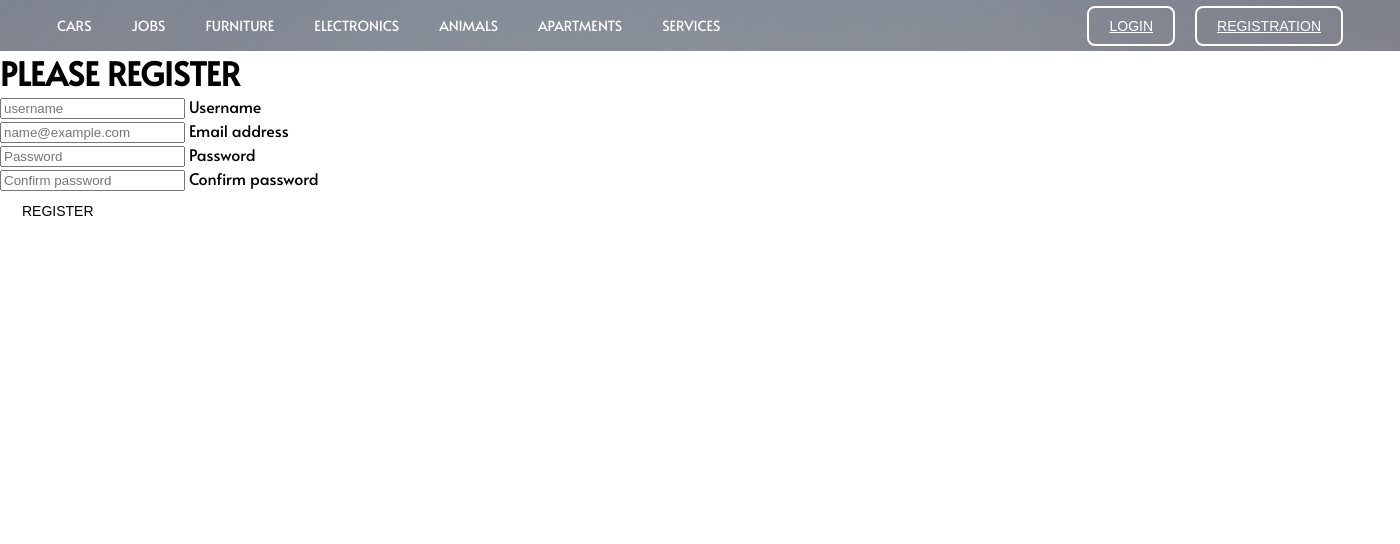
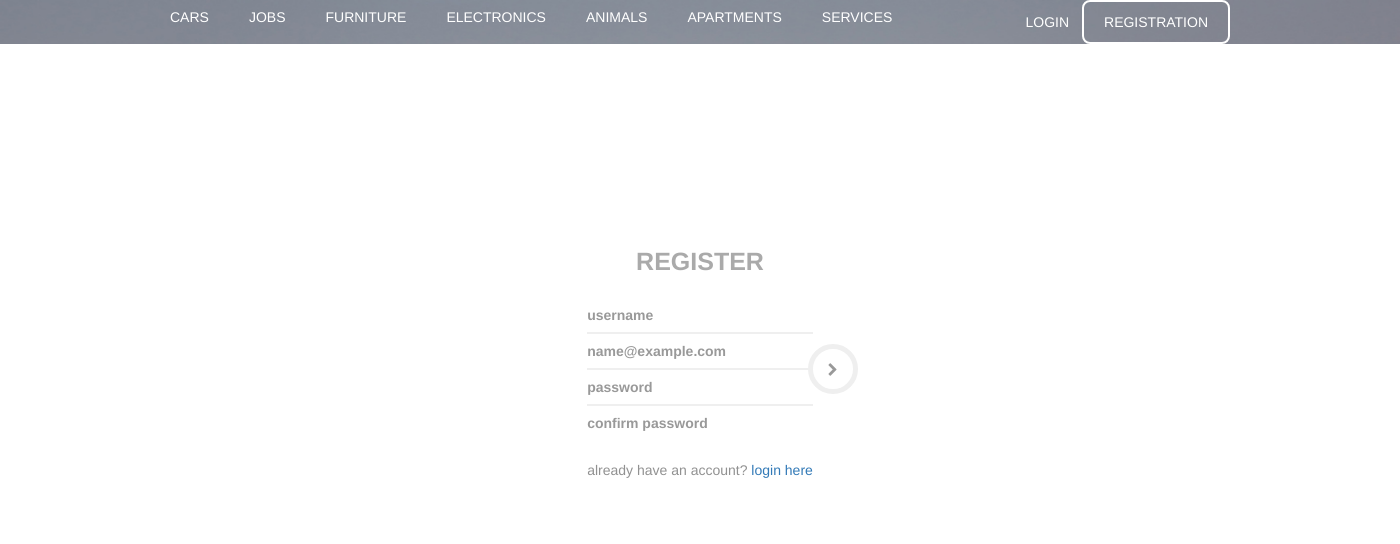
Before and after one commit to Caspermun/django_test, a Django app: page /registration/ in a window 1400 px wide. Shown: the top 544 px of the page. Run offline with Django 4.2, Linux system fonts and the light colour scheme; data comes from the database, SQL or seed files in the repository; both versions use the stored data as it was after the commit; some libraries are stand-ins or nearby versions.

Commit message:
css added

```diff
--- /dev/null
+++ b/static/css/autho.css
@@ -0,0 +1,144 @@
+
+.etc-login-form {
+  color: #919191;
+  padding: 10px 20px;
+}
+.etc-login-form p {
+  margin-bottom: 5px;
+}
+
+.login-form-1 {
+  max-width: 300px;
+  border-radius: 5px;
+  display: inline-block;
+}
+.main-login-form {
+  position: relative;
+}
+.login-form-1 .form-control {
+  border: 0;
+  box-shadow: 0 0 0;
+  border-radius: 0;
+  background: transparent;
+  color: #555555;
+  padding: 7px 0;
+  font-weight: bold;
+  height:auto;
+}
+.login-form-1 .form-control::-webkit-input-placeholder {
+  color: #999999;
+}
+.login-form-1 .form-control:-moz-placeholder,
+.login-form-1 .form-control::-moz-placeholder,
+.login-form-1 .form-control:-ms-input-placeholder {
+  color: #999999;
+}
+.login-form-1 .form-group {
+  margin-bottom: 0;
+  border-bottom: 2px solid #efefef;
+  padding-right: 20px;
+  position: relative;
+}
+.login-form-1 .form-group:last-child {
+  border-bottom: 0;
+}
+.login-group {
+  background: #ffffff;
+  color: #999999;
+  border-radius: 8px;
+  padding: 10px 20px;
+}
+.login-group-checkbox {
+  padding: 5px 0;
+}
+/*=== 5. Login Button ===*/
+.login-form-1 .login-button {
+  position: absolute;
+  right: -25px;
+  top: 50%;
+  background: #ffffff;
+  color: #999999;
+  padding: 11px 0;
+  width: 50px;
+  height: 50px;
+  margin-top: -25px;
+  border: 5px solid #efefef;
+  border-radius: 50%;
+  transition: all ease-in-out 500ms;
+}
+.login-form-1 .login-button:hover {
+  color: #555555;
+  transform: rotate(450deg);
+}
+.login-form-1 .login-button.clicked {
+  color: #555555;
+}
+.login-form-1 .login-button.clicked:hover {
+  transform: none;
+}
+.login-form-1 .login-button.clicked.success {
+  color: #2ecc71;
+}
+.login-form-1 .login-button.clicked.error {
+  color: #e74c3c;
+}
+/*=== 6. Form Invalid ===*/
+label.form-invalid {
+  position: absolute;
+  top: 0;
+  right: 0;
+  z-index: 5;
+  display: block;
+  margin-top: -25px;
+  padding: 7px 9px;
+  background: #777777;
+  color: #ffffff;
+  border-radius: 5px;
+  font-weight: bold;
+  font-size: 11px;
+}
+label.form-invalid:after {
+  top: 100%;
+  right: 10px;
+  border: solid transparent;
+  content: " ";
+  height: 0;
+  width: 0;
+  position: absolute;
+  pointer-events: none;
+  border-color: transparent;
+  border-top-color: #777777;
+  border-width: 6px;
+}
+/*=== 7. Form - Main Message ===*/
+.login-form-main-message {
+  background: #ffffff;
+  color: #999999;
+  border-left: 3px solid transparent;
+  border-radius: 3px;
+  margin-bottom: 8px;
+  font-weight: bold;
+  height: 0;
+  padding: 0 20px 0 17px;
+  opacity: 0;
+  transition: all ease-in-out 200ms;
+}
+.login-form-main-message.show {
+  height: auto;
+  opacity: 1;
+  padding: 10px 20px 10px 17px;
+}
+.login-form-main-message.success {
+  border-left-color: #2ecc71;
+}
+.login-form-main-message.error {
+  border-left-color: #e74c3c;
+}
+
+.logo {
+  margin-top: 150px;
+  font-size: 25px;
+  color: #aaaaaa;
+  font-weight: bold;
+  text-transform: uppercase;
+}
--- a/static/css/main.css
+++ b/static/css/main.css
@@ -29,6 +29,7 @@ ul, li {
     text-transform: uppercase;
     text-decoration: none;
     font-size: 14px;
+
 }
 
 .header a {
@@ -80,3 +81,8 @@ button:hover {
     text-transform: uppercase;
     text-decoration: none;
 }
+
+form {
+    display: block;
+
+}
--- /dev/null
+++ b/static/js/autho.js
@@ -0,0 +1,156 @@
+(function($) {
+    "use strict";
+
+	// Options for Message
+	//----------------------------------------------
+  var options = {
+	  'btn-loading': '<i class="fa fa-spinner fa-pulse"></i>',
+	  'btn-success': '<i class="fa fa-check"></i>',
+	  'btn-error': '<i class="fa fa-remove"></i>',
+	  'msg-success': 'All Good! Redirecting...',
+	  'msg-error': 'Wrong login credentials!',
+	  'useAJAX': true,
+  };
+
+	// Login Form
+	//----------------------------------------------
+	// Validation
+  $("#login-form").validate({
+  	rules: {
+      lg_username: "required",
+  	  lg_password: "required",
+    },
+  	errorClass: "form-invalid"
+  });
+
+	// Form Submission
+  $("#login-form").submit(function() {
+  	remove_loading($(this));
+
+		if(options['useAJAX'] == true)
+		{
+			// Dummy AJAX request (Replace this with your AJAX code)
+		  // If you don't want to use AJAX, remove this
+  	  dummy_submit_form($(this));
+
+		  // Cancel the normal submission.
+		  // If you don't want to use AJAX, remove this
+  	  return false;
+		}
+  });
+
+	// Register Form
+	//----------------------------------------------
+	// Validation
+  $("#register-form").validate({
+  	rules: {
+      reg_username: "required",
+  	  reg_password: {
+  			required: true,
+  			minlength: 5
+  		},
+   		reg_password_confirm: {
+  			required: true,
+  			minlength: 5,
+  			equalTo: "#register-form [name=reg_password]"
+  		},
+  		reg_email: {
+  	    required: true,
+  			email: true
+  		},
+  		reg_agree: "required",
+    },
+	  errorClass: "form-invalid",
+	  errorPlacement: function( label, element ) {
+	    if( element.attr( "type" ) === "checkbox" || element.attr( "type" ) === "radio" ) {
+    		element.parent().append( label ); // this would append the label after all your checkboxes/labels (so the error-label will be the last element in <div class="controls"> )
+	    }
+			else {
+  	  	label.insertAfter( element ); // standard behaviour
+  	  }
+    }
+  });
+
+  // Form Submission
+  $("#register-form").submit(function() {
+  	remove_loading($(this));
+
+		if(options['useAJAX'] == true)
+		{
+			// Dummy AJAX request (Replace this with your AJAX code)
+		  // If you don't want to use AJAX, remove this
+  	  dummy_submit_form($(this));
+
+		  // Cancel the normal submission.
+		  // If you don't want to use AJAX, remove this
+  	  return false;
+		}
+  });
+
+	// Forgot Password Form
+	//----------------------------------------------
+	// Validation
+  $("#forgot-password-form").validate({
+  	rules: {
+      fp_email: "required",
+    },
+  	errorClass: "form-invalid"
+  });
+
+	// Form Submission
+  $("#forgot-password-form").submit(function() {
+  	remove_loading($(this));
+
+		if(options['useAJAX'] == true)
+		{
+			// Dummy AJAX request (Replace this with your AJAX code)
+		  // If you don't want to use AJAX, remove this
+  	  dummy_submit_form($(this));
+
+		  // Cancel the normal submission.
+		  // If you don't want to use AJAX, remove this
+  	  return false;
+		}
+  });
+
+	// Loading
+	//----------------------------------------------
+  function remove_loading($form)
+  {
+  	$form.find('[type=submit]').removeClass('error success');
+  	$form.find('.login-form-main-message').removeClass('show error success').html('');
+  }
+
+  function form_loading($form)
+  {
+    $form.find('[type=submit]').addClass('clicked').html(options['btn-loading']);
+  }
+
+  function form_success($form)
+  {
+	  $form.find('[type=submit]').addClass('success').html(options['btn-success']);
+	  $form.find('.login-form-main-message').addClass('show success').html(options['msg-success']);
+  }
+
+  function form_failed($form)
+  {
+  	$form.find('[type=submit]').addClass('error').html(options['btn-error']);
+  	$form.find('.login-form-main-message').addClass('show error').html(options['msg-error']);
+  }
+
+	// Dummy Submit Form (Remove this)
+	//----------------------------------------------
+	// This is just a dummy form submission. You should use your AJAX function or remove this function if you are not using AJAX.
+  function dummy_submit_form($form)
+  {
+  	if($form.valid())
+  	{
+  		form_loading($form);
+
+  		setTimeout(function() {
+  			form_success($form);
+  		}, 2000);
+  	}
+  }
+
+})(jQuery);
--- a/templates/base.html
+++ b/templates/base.html
@@ -7,10 +7,14 @@
     <link rel="preconnect" href="https://fonts.gstatic.com" crossorigin>
     <link href="https://fonts.googleapis.com/css2?family=Alata&display=swap" rel="stylesheet">
     <link rel="stylesheet" href="../static/css/main.css">
-{#    <link href="https://cdn.jsdelivr.net/npm/bootstrap@5.1.3/dist/css/bootstrap.min.css" rel="stylesheet" integrity="sha384-1BmE4kWBq78iYhFldvKuhfTAU6auU8tT94WrHftjDbrCEXSU1oBoqyl2QvZ6jIW3" crossorigin="anonymous">#}
+    <link href="//maxcdn.bootstrapcdn.com/bootstrap/3.3.0/css/bootstrap.min.css" rel="stylesheet" id="bootstrap-css">
+    <link rel="stylesheet" href="../static/css/autho.css">
+    <script src="../static/js/autho.js"></script>
+    <link rel="stylesheet" href="//maxcdn.bootstrapcdn.com/font-awesome/4.3.0/css/font-awesome.min.css">
 </head>
 
 <body>
+
 <header id="header" class="header">
     <div class="container">
         <div class="nav">
@@ -48,7 +52,7 @@
 
     </div>
 </footer>
-<script src="https://cdn.jsdelivr.net/npm/bootstrap@5.1.3/dist/js/bootstrap.bundle.min.js" integrity="sha384-ka7Sk0Gln4gmtz2MlQnikT1wXgYsOg+OMhuP+IlRH9sENBO0LRn5q+8nbTov4+1p" crossorigin="anonymous"></script>
+{#<script src="https://cdn.jsdelivr.net/npm/bootstrap@5.1.3/dist/js/bootstrap.bundle.min.js" integrity="sha384-ka7Sk0Gln4gmtz2MlQnikT1wXgYsOg+OMhuP+IlRH9sENBO0LRn5q+8nbTov4+1p" crossorigin="anonymous"></script>#}
 
 {% block content %}
 {% endblock %}
--- a/templates/registration.html
+++ b/templates/registration.html
@@ -1,26 +1,62 @@
 {% extends 'base.html' %}
 
 {% block content %}
-    <form method="POST">
-        {% csrf_token %}
-        <h1>Please register</h1>
-        <div class="form-floating">
-            <input type="text" name="username" class="form-control" id="username" placeholder="username">
-            <label for="username">Username</label>
+    {#    <form method="POST">#}
+    {#        {% csrf_token %}#}
+    {#        <h1>Please register</h1>#}
+    {#        <div class="form-floating">#}
+    {#            <input type="text" name="username" class="form-control" id="username" placeholder="username">#}
+    {#            <label for="username">Username</label>#}
+    {#        </div>#}
+    {##}
+    {#        <div class="form-floating">#}
+    {#            <input type="text" name="email" class="form-control" id="email" placeholder="name@example.com">#}
+    {#            <label for="email">Email address</label>#}
+    {#        </div>#}
+    {#        <div class="form-floating">#}
+    {#            <input type="password" name="password" class="form-control" id="password" placeholder="Password">#}
+    {#            <label for="password">Password</label>#}
+    {#        </div>#}
+    {#        <div class="form-floating">#}
+    {#            <input type="password" name="password2" class="form-control" id="password_confirm" placeholder="Confirm password">#}
+    {#            <label for="password_confirm">Confirm password</label>#}
+    {#        </div>#}
+    {#        <button type="submit">Register</button>#}
+    {#    </form>#}
+    <div class="text-center" style="padding:50px 0">
+        <div class="logo">register</div>
+        <div class="login-form-1">
+            <form id="register-form" class="text-left" method="POST">
+                {% csrf_token %}
+                <div class="login-form-main-message"></div>
+                <div class="main-login-form">
+                    <div class="login-group">
+                        <div class="form-group">
+                            <label for="username" class="sr-only">Username</label>
+                            <input type="text" class="form-control" id="username" name="username"
+                                   placeholder="username">
+                        </div>
+                        <div class="form-group">
+                            <label for=email" class="sr-only">Email</label>
+                            <input type="text" class="form-control" id="email" name="email" placeholder="name@example.com">
+                        </div>
+                        <div class="form-group">
+                            <label for="password" class="sr-only">Password</label>
+                            <input type="password" class="form-control" id="password" name="password"
+                                   placeholder="password">
+                        </div>
+                        <div class="form-group">
+                            <label for="password_confirm" class="sr-only">Password Confirm</label>
+                            <input type="password" class="form-control" id="password_confirm"
+                                   name="password2" placeholder="confirm password">
+                        </div>
+                    </div>
+                    <button type="submit" class="login-button"><i class="fa fa-chevron-right"></i></button>
+                </div>
+                <div class="etc-login-form">
+                    <p>already have an account? <a href="{% url 'login' %}">login here</a></p>
+                </div>
+            </form>
         </div>
-
-        <div class="form-floating">
-            <input type="text" name="email" class="form-control" id="email" placeholder="name@example.com">
-            <label for="email">Email address</label>
-        </div>
-        <div class="form-floating">
-            <input type="password" name="password" class="form-control" id="password" placeholder="Password">
-            <label for="password">Password</label>
-        </div>
-        <div class="form-floating">
-            <input type="password" name="password2" class="form-control" id="password_confirm" placeholder="Confirm password">
-            <label for="password_confirm">Confirm password</label>
-        </div>
-        <button type="submit">Register</button>
-    </form>
+    </div>
 {% endblock %}
```
Also changed, not shown: templates/login.html (+45 -12 lines), db.sqlite3.
